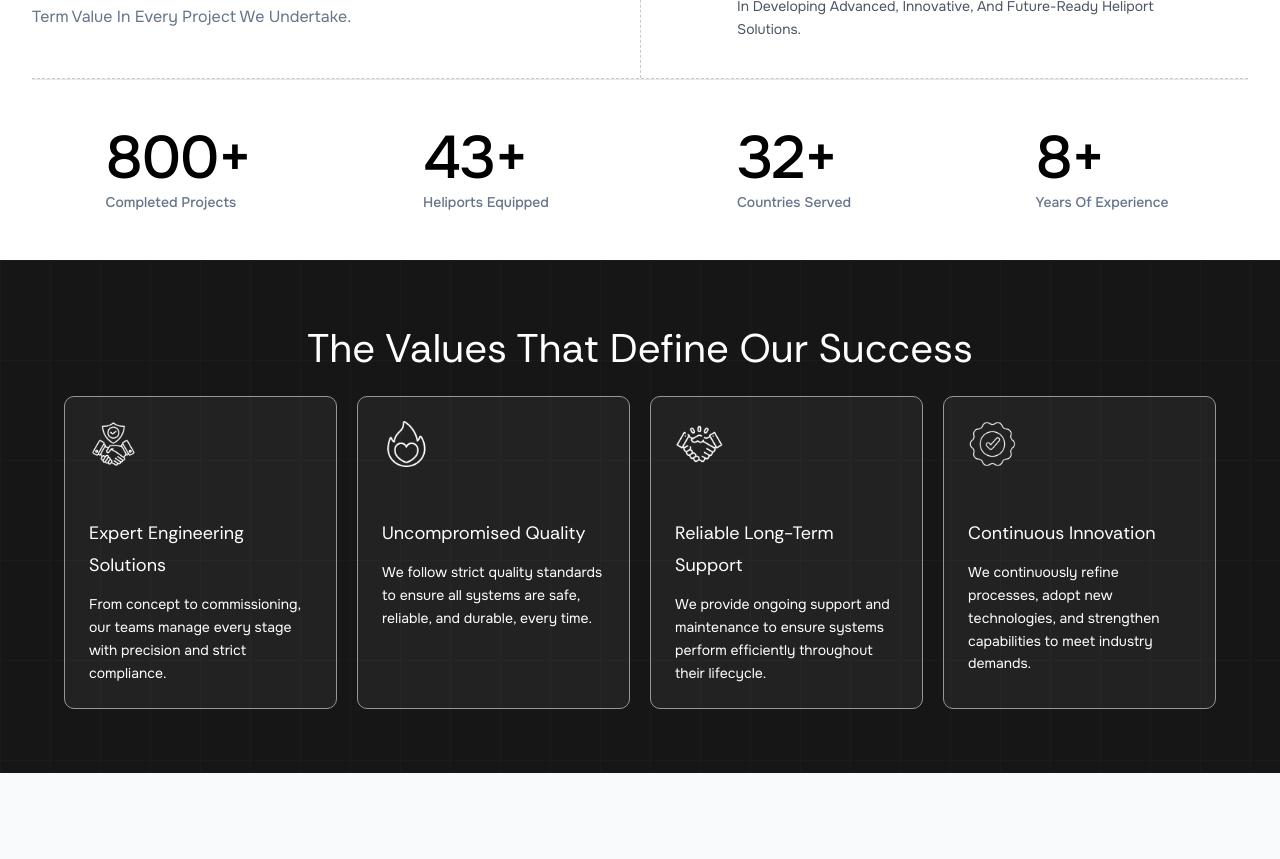
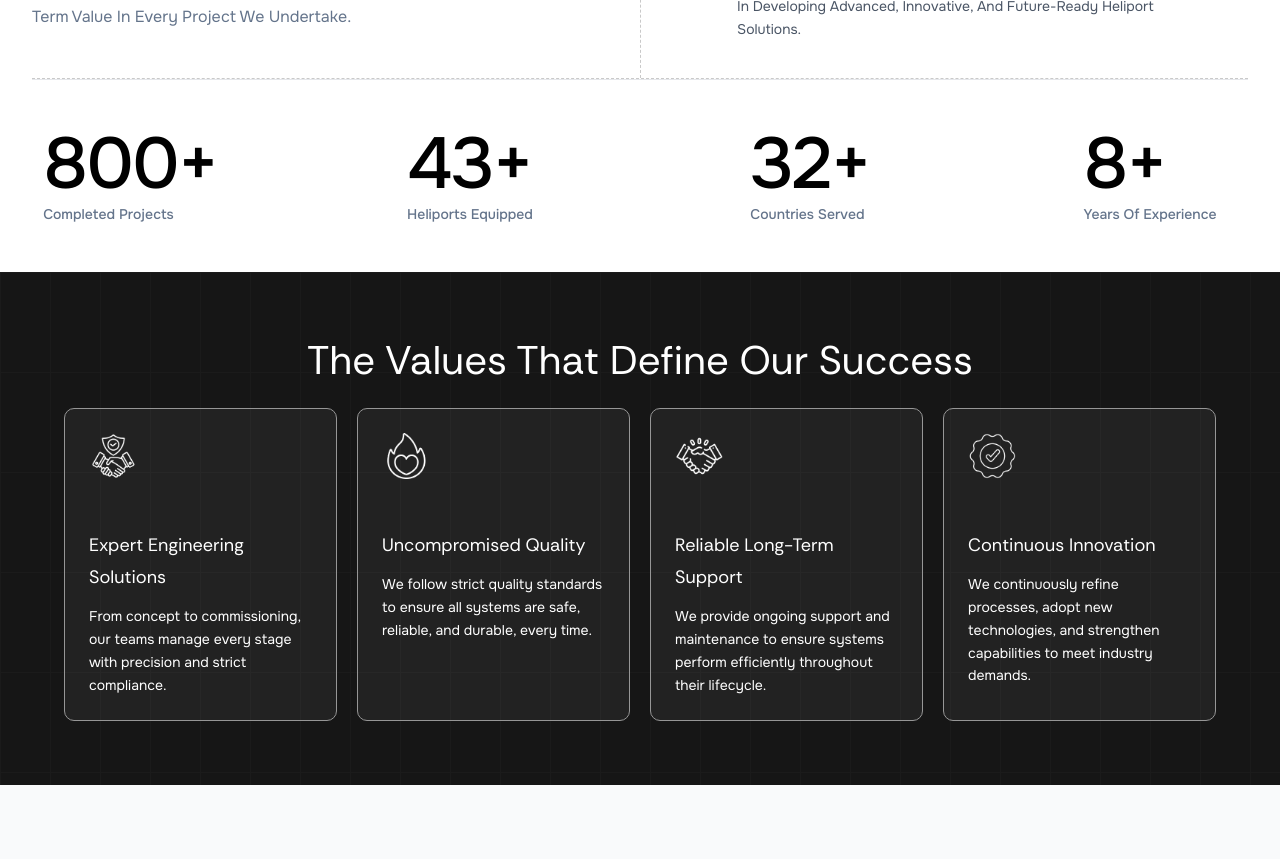
Before and after one commit to developers-xntric/Cranton, a Next.js app: page /about in a window 1280 px wide. Shown: the part 2800-3659 px from the top of the page. Built offline with nearby package versions, Linux system fonts and the light colour scheme.

Commit message:
Why Choose Section Resolved As Design

```diff
--- a/components/about/why-choose.tsx
+++ b/components/about/why-choose.tsx
@@ -204,11 +204,11 @@ export function WhyChooseUsSection() {
                 {/* Stats Row */}
                 <div
                     ref={statsRef}
-                    className="grid grid-cols-2 sm:grid-cols-4 gap-8 lg:gap-4"
+                    className="grid grid-cols-2 sm:grid-cols-4 gap-8 lg:gap-36"
                 >
                     {stats.map((stat, idx) => (
                         <div key={idx} className="text-center sm:text-left mx-auto">
-                            <div className="text-4xl sm:text-6xl font-medium text-black tracking-tight mb-1">
+                            <div className="text-4xl sm:text-7xl font-medium text-black tracking-tight mb-1">
                                 <AnimatedCounter
                                     value={stat.value}
                                     suffix={stat.suffix}
```
